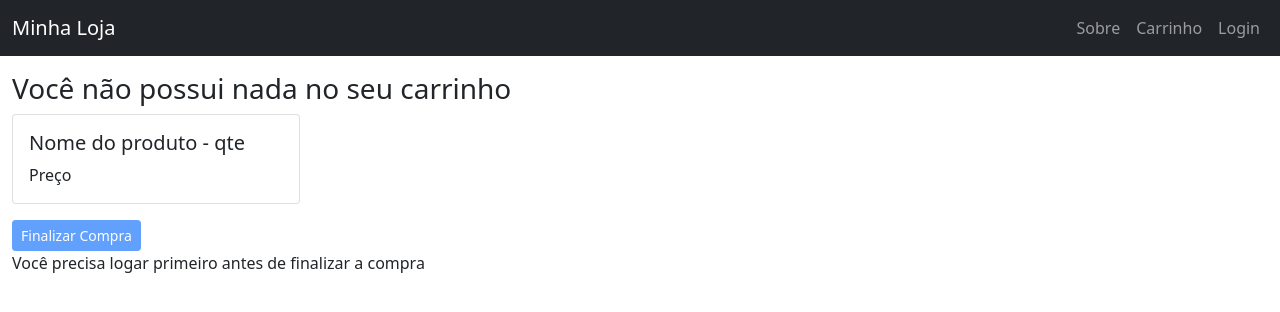
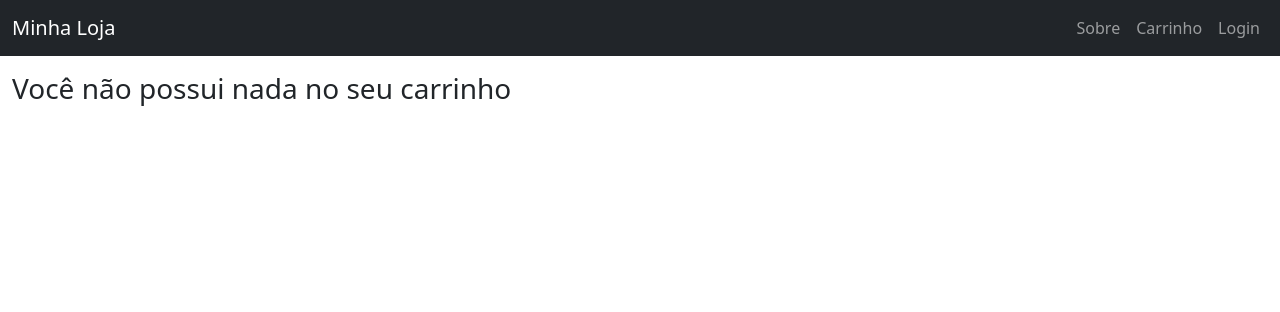
Before and after one commit to rafazv/ProgWeb20201, a React (Create React App) app in the folder front/: page /carrinho in a window 1280 px wide. Shown: the top 312 px of the page. Built offline with nearby package versions, Linux system fonts and the light colour scheme.

Commit message:
Finish carrinho

```diff
--- a/front/src/components/Carrinho/Carrinho.js
+++ b/front/src/components/Carrinho/Carrinho.js
@@ -1,5 +1,6 @@
 import { useSelector } from "react-redux";
 import { useHistory } from "react-router";
+import { Link } from "react-router-dom";
 
 function Carrinho(props) {
 
@@ -8,11 +9,16 @@ function Carrinho(props) {
 
     const history = useHistory();
 
-    const usuarioId = "3";
-    const produtoId = ["1"];
-    const quantidade = ["2"];
+    const usuarioId = user.id.toString;
+    let produtoId = [];
+    let quantidade = [];
 
     const handleClick = (e) => {
+        product.carrinho.forEach(p => {
+            produtoId.push(p.id.toString());
+            quantidade.push(p.quantidade.toString());
+        });
+
         const compra = { usuarioId, produtoId, quantidade };
 
         e.preventDefault();
@@ -22,28 +28,43 @@ function Carrinho(props) {
             headers: { 'Content-Type': 'application/json' },
             body: JSON.stringify(compra)
         })
-        .then(res => res.json())
-        .then(() => history.push(`/`));
+        .then(res => {
+            if (res.status === 401) {
+                console.log('Necessário logar!');
+                history.push('/login');
+            }
+            else {
+                console.log('Compra efetuada com sucesso!');
+                history.push('/');
+            }
+        });
     }
 
     return (
         <div>
-            {console.log(product)}
-            {/* condição aqui */}
-            <h3>Você não possui nada no seu carrinho</h3>
-
-            {/* condição aqui */}
-            {/* for */}
-            <div className="card mb-3" style={{ width: '18rem' }}>
-                <div className="card-body">
-                    <h5 className="card-title">Nome do produto - qte</h5>
-                    <p className="card-text">Preço</p>
+            {
+                product.carrinho.length ?
+                <div>
+                    <ul className="list-group">
+                        {
+                            product.carrinho.map(prod => {
+                                return (
+                                    <li key={prod.id} className="list-group-item mb-3">
+                                        <Link to={`/produtos/${prod.id}`}>
+                                            <h5 className="card-title">{prod.nome} - {prod.quantidade} unidade(s)</h5>
+                                        </Link>
+                                        <p className="card-text">R$ {prod.preco}</p>
+                                    </li>
+                                );
+                            })
+                        }
+                    </ul>
+                    <button className="btn btn-sm btn-primary" disabled={!(user.logado)} onClick={handleClick}>Finalizar Compra</button>
+                    {user.logado ? '' : <p>Você precisa logar primeiro antes de finalizar a compra</p>}
                 </div>
-            </div>
-
-            {/* condição se possui produtos */}
-            <button className="btn btn-sm btn-primary" disabled={!(user.logado)} onClick={handleClick}>Finalizar Compra</button>
-            {user.logado ? '' : <p>Você precisa logar primeiro antes de finalizar a compra</p>}
+                :
+                <h3>Você não possui nada no seu carrinho</h3>
+            }
         </div>
     );
 }
--- a/front/src/components/Header/Header.js
+++ b/front/src/components/Header/Header.js
@@ -36,7 +36,7 @@ const Header = () => {
                                 <Link className="nav-link" to="/login">Login</Link>
                             </li>}
                             {user.logado && <li className="nav-item">
-                                <a onClick={handleLogout} className="nav-link" href="#">Logout</a>
+                                <a onClick={handleLogout} className="nav-link" href="#">Logout, {user.nome}</a>
                             </li>}
                         </ul>
                     </div>
--- a/front/src/components/Produto/Produto.js
+++ b/front/src/components/Produto/Produto.js
@@ -42,6 +42,7 @@ function Produto() {
     const addCarrinho = () => {
         const product = { ...produto, quantidade: state.count };
         dispatchCompra(comprar(product));
+        history.push('/carrinho');
     }
 
     return (
--- a/front/src/redux/slicer/productSlicer.js
+++ b/front/src/redux/slicer/productSlicer.js
@@ -1,38 +1,22 @@
 import { createSlice } from "@reduxjs/toolkit";
 
 const initialState = {
-    produtoId: '',
-    nome: '',
-    quantidade: 0,
-    preco: 0
+    carrinho: []
 };
-
-let produtos = [];
 
 const productSlice = createSlice({
     name: 'product',
     initialState,
     reducers: {
         comprar: (state, action) => {
-            return produtos.push({
-                productId: action.payload.id,
-                nome: action.payload.nome,
-                quantidade: action.payload.quantidade,
-                preco: action.payload.preco
-            })
-            // return {
-            //     produtoId: action.payload.id,
-            //     nome: action.payload.nome,
-            //     quantidade: action.payload.quantidade,
-            //     preco: action.payload.preco
-            // }
+            const { payload } = action;
+
+            state.carrinho = [
+                ...state.carrinho,
+                payload
+            ];
         },
-        comprado: (state) => {
-            return {
-                initialState,
-                produtos: []
-            }
-        }
+        comprado: (state) => initialState,
     }
 });
 
--- a/front/src/redux/slicer/userSlicer.js
+++ b/front/src/redux/slicer/userSlicer.js
@@ -1,6 +1,7 @@
 import { createSlice } from "@reduxjs/toolkit";
 
 const initialState = {
+    id: '',
     email: '',
     nome: '',
     logado: false,
@@ -13,6 +14,7 @@ const userSlice = createSlice({
     reducers: {
         login: (state, action) => {
             return {
+                id: action.payload.id,
                 email: action.payload.email,
                 nome: action.payload.nome,
                 logado: true,
```
Also changed, not shown: 2 other files (tests, documents, lock files or other folders).
